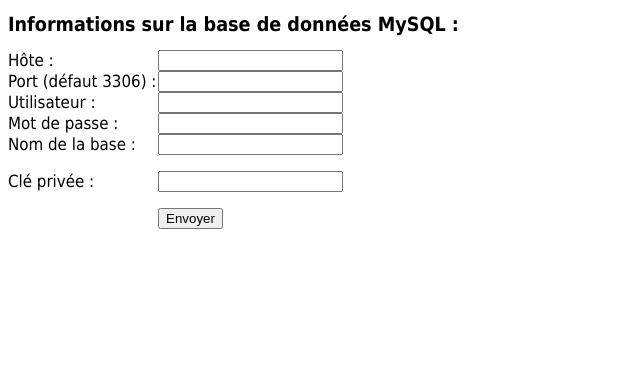
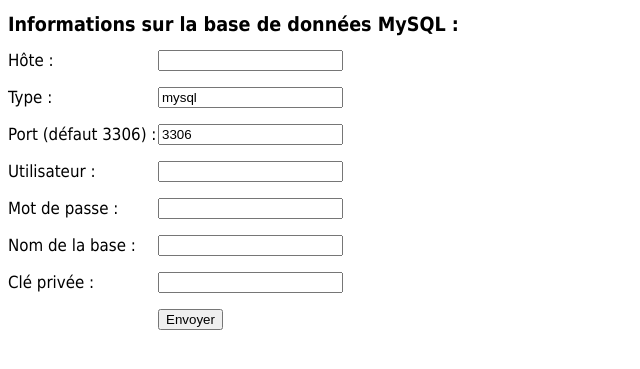
Before and after one commit to wdesportes/minecraft.auth.server, a PHP site: page /install/index.php in a window 1280 px wide. Shown: the top 369 px of the page, without its empty margins (0-640 px from the left). Run offline with PHP 8.4, Linux system fonts and the light colour scheme.

Commit message:
Ok version : PDO

```diff
--- a/install/index.php
+++ b/install/index.php
@@ -30,16 +30,18 @@ float:left; /* flottant à gauche */
 <input type="hidden" name="etape" value="1" />
 
 <label for="hote">Hôte :</label>
-<input type="text" name="hote" maxlength="40" /><br />
+<input type="text" name="hote" maxlength="40" /><br /><br />
+<label for="hote">Type :</label>
+<input type="text" name="type" maxlength="40" value="mysql" /><br /><br />
 
 <label for="port">Port (défaut 3306) :</label>
-<input tpye="text" name="port" maxlenght="40" /><br />
+<input tpye="text" name="port" maxlenght="40" value="3306" /><br /><br />
 
 <label for="login">Utilisateur :</label>
-<input type="text" name="login" maxlength="40" /><br />
+<input type="text" name="login" maxlength="40" /><br /><br />
 
 <label for="mdp">Mot de passe :</label>
-<input type="password" name="mdp" maxlength="40" /><br />
+<input type="password" name="mdp" maxlength="40" /><br /><br />
 
 <label for="base">Nom de la base :</label>
 <input type="text" name="base" maxlength="40" /><br /><br />
```
